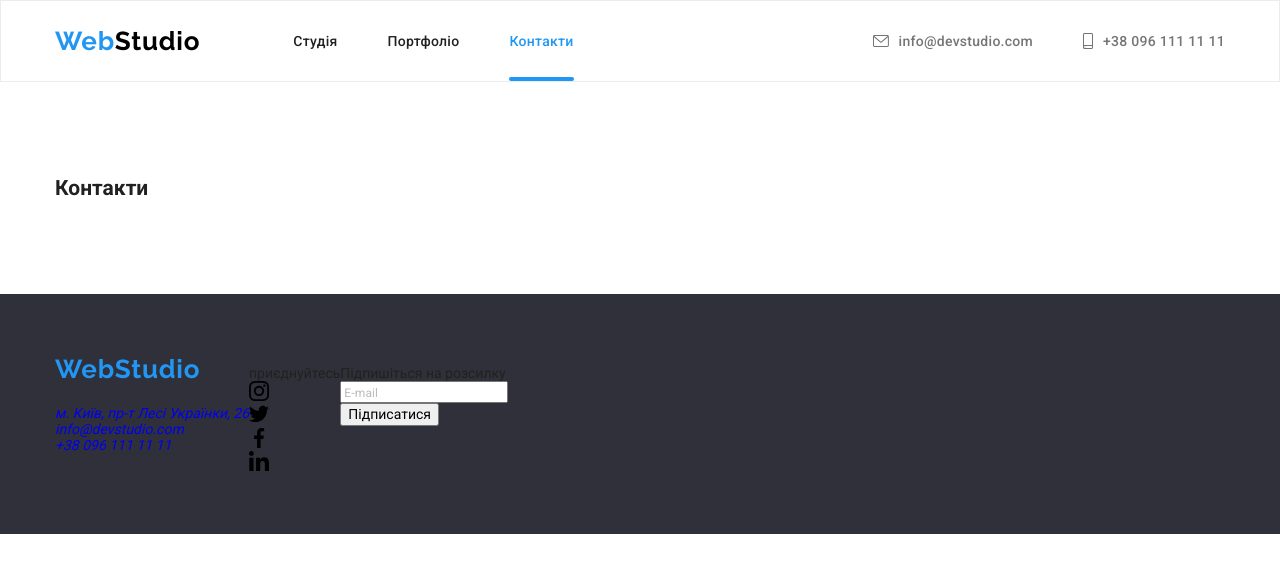
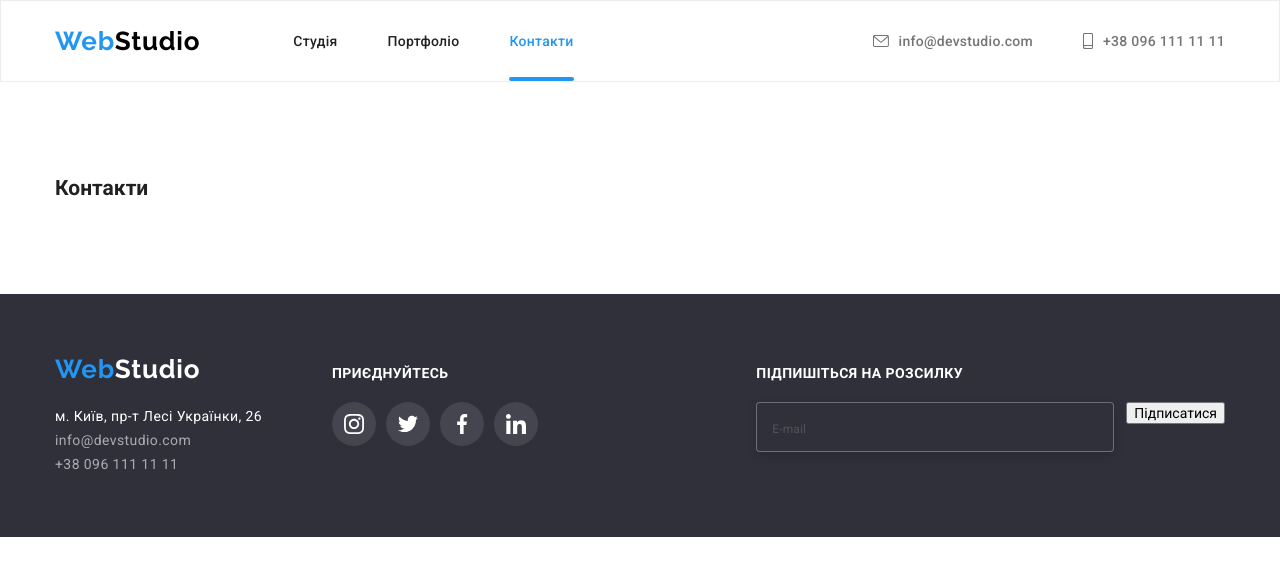
Before and after one commit to DworenDP/goit-markup-hw-07, a plain HTML site: page contacts.html in a window 1280 px wide. Drawn offline with nearby package versions, Linux system fonts and the light colour scheme.

Commit message:
renew all footer

```diff
--- a/contacts.html
+++ b/contacts.html
@@ -121,19 +121,19 @@
         <!-- footer, address and contacts  -->
         <footer class="footer">
             <div class="container footer-wrapper">
-                <div class="logo-info">
+                <div class="footer__info">
                     <a
                         href="./index.html"
                         class="logo link"
                         lang="en"
-                        >Web<span class="footer-logo">Studio</span></a
+                        >Web<span class="logo__item--inverse">Studio</span></a
                     >
 
                     <address class="address">
-                        <ul class="address-list">
+                        <ul class="address__list">
                             <li>
                                 <a
-                                    class="address-link link"
+                                    class="address__geo link"
                                     href="https://goo.gl/maps/XYVUcAoSv2epRwpU8"
                                     target="_blank"
                                     rel="noopener noreferrer nofollow"
@@ -142,7 +142,7 @@
                             </li>
                             <li>
                                 <a
-                                    class="footer-link link"
+                                    class="address__link link"
                                     href="mailto:info@devstudio.com"
                                     target="_blank"
                                     rel="noopener noreferrer nofollow"
@@ -151,7 +151,7 @@
                             </li>
                             <li>
                                 <a
-                                    class="footer-link link"
+                                    class="address__link link"
                                     href="tel:+380961111111"
                                     >+38 096 111 11 11</a
                                 >
@@ -159,12 +159,12 @@
                         </ul>
                     </address>
                 </div>
-                <div class="footer-social">
-                    <p class="social-text">приєднуйтесь</p>
-                    <ul class="social-list footer-list">
-                        <li class="social-item">
+                <div class="social--margin-left">
+                    <p class="social__text">приєднуйтесь</p>
+                    <ul class="social footer__social">
+                        <li class="social__item">
                             <a
-                                class="social-ico footer-ico"
+                                class="social__ico social__ico--repainted"
                                 href=""
                                 ><svg
                                     viewBox
@@ -177,9 +177,9 @@
                                     ></use></svg
                             ></a>
                         </li>
-                        <li class="social-item">
+                        <li class="social__item">
                             <a
-                                class="social-ico footer-ico"
+                                class="social__ico social__ico--repainted"
                                 href=""
                                 ><svg
                                     viewBox
@@ -192,9 +192,9 @@
                                     ></use></svg
                             ></a>
                         </li>
-                        <li class="social-item">
+                        <li class="social__item">
                             <a
-                                class="social-ico footer-ico"
+                                class="social__ico social__ico--repainted"
                                 href=""
                                 ><svg
                                     viewBox
@@ -207,9 +207,9 @@
                                     ></use></svg
                             ></a>
                         </li>
-                        <li class="social-item">
+                        <li class="social__item">
                             <a
-                                class="social-ico footer-ico"
+                                class="social__ico social__ico--repainted"
                                 href=""
                                 ><svg
                                     viewBox
@@ -224,31 +224,31 @@
                         </li>
                     </ul>
                 </div>
-                <div class="footer-mail">
-                    <form class="footer-form">
-                        <ul class="footer-signup">
+                <div class="subscription">
+                    <form class="subscription__form">
+                        <ul class="subscription__list">
                             <li>
                                 <label
                                     for="mail"
-                                    class="footer-mail-label"
+                                    class="subscription__label"
                                     >Підпишіться на розсилку</label
                                 >
                             </li>
                             <li>
-                                <ul class="input-mail">
+                                <ul class="subscription__mail">
                                     <li>
                                         <input
-                                            class="footer-mail-input"
+                                            class="subscription__input"
                                             type="email"
                                             name="mail"
-                                            id="mail"
+                                            id="footmail"
                                             placeholder="E-mail"
                                         />
                                     </li>
                                     <li>
                                         <button
                                             type="submit"
-                                            class="footer-mail-btn"
+                                            class="fsubscription__btn"
                                         >
                                             Підписатися
                                         </button>
```
